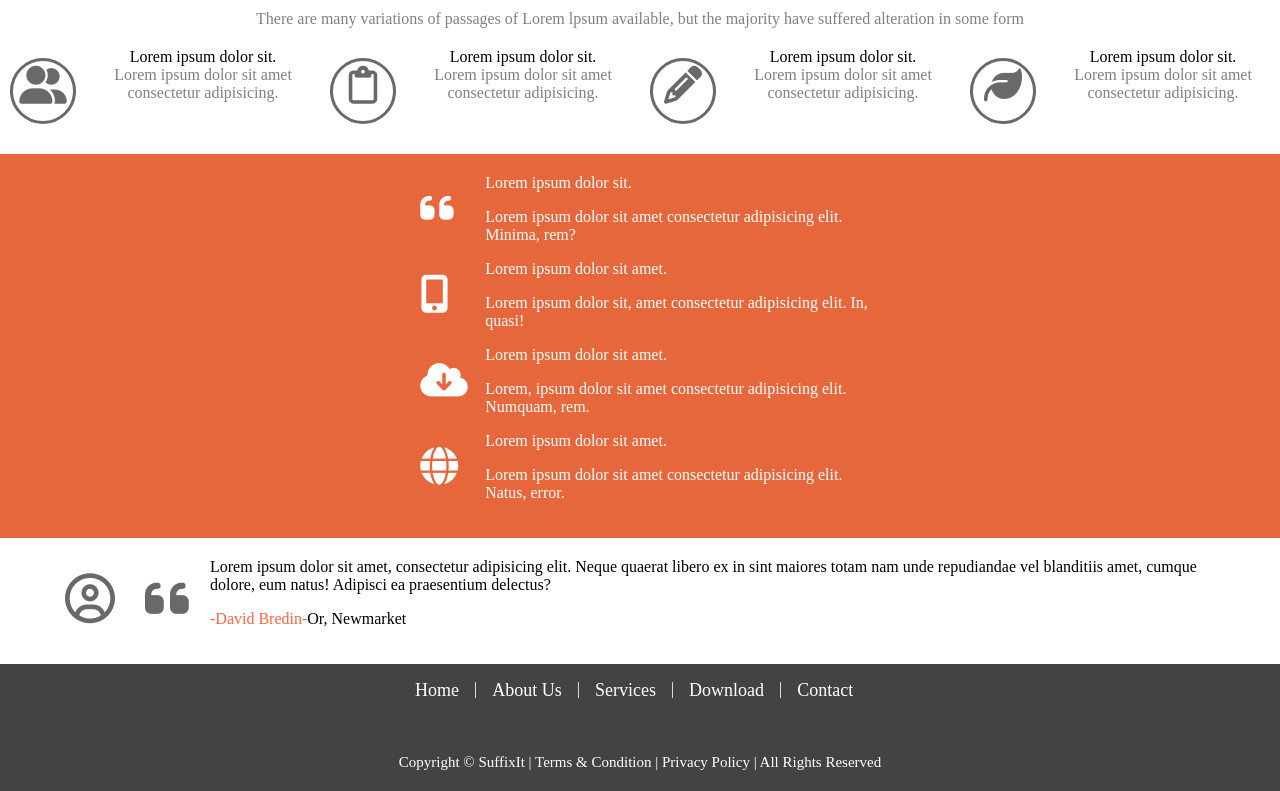
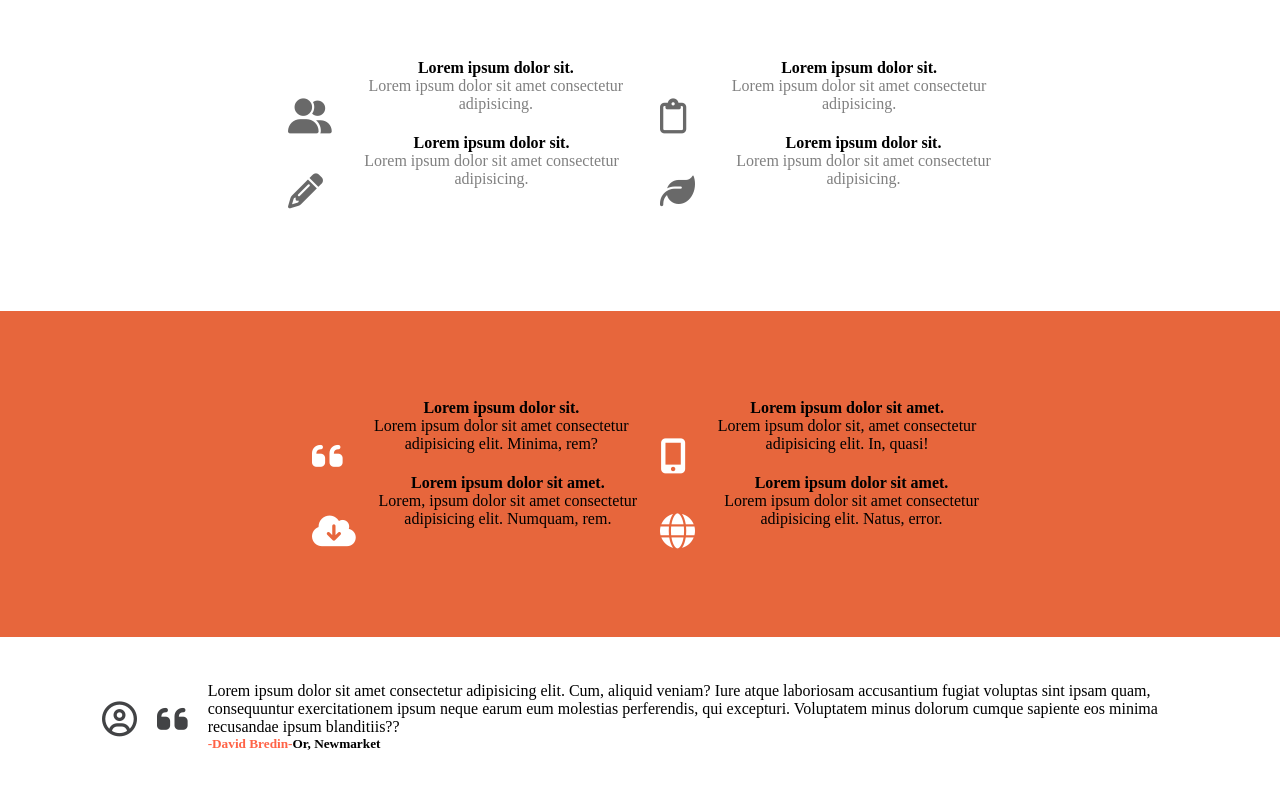
Before and after one commit to ahmedisti/Template-One, a plain HTML site: page index.html in a window 1280 px wide. Shown: the part 414-1205 px from the top of the page. Drawn offline with Linux system fonts and the light colour scheme.

Commit message:
first Commit

```diff
--- a/index.html
+++ b/index.html
@@ -4,7 +4,7 @@
     <meta charset="UTF-8" />
     <meta http-equiv="X-UA-Compatible" content="IE=edge" />
     <meta name="viewport" content="width=device-width, initial-scale=1.0" />
-    <title>Document</title>
+    <title>Template-1</title>
     <link rel="stylesheet" href="style.css" />
     <script
       src="https://kit.fontawesome.com/713604bb5c.js"
@@ -26,113 +26,116 @@
         </div>
 
       </div>
-      <div class="content">
-        <div>
-          <div class="first">
-            <p style="font-size: 30px">
-              Discover & enjoy our <span>amazing feature</span>
-            </p>
-            <p1
-              >There are many variations of passages of Lorem lpsum available,
-              but the majority have suffered alteration in some form</p1
-            >
-          </div>
-          <div class="grid-container">
-            <div class="item1">
+
+
+
+      <section1 class="section1">
+        <div class="grid1">
+          <h1>Discover & enjoy our <span>amazing feature</span></h1>
+          <p>There are many variations of passages of Lorem lpsum available,
+            but the majority have suffered alteration in some form</p>
+          <div class="items1">
+            <div class="one">
               <div><i class="fas fa-user-friends"></i></div>
-              <div>
-                Lorem ipsum dolor sit.
-                <p>Lorem ipsum dolor sit amet consectetur adipisicing.</p>
-              </div>
-            </div>
-            <div class="item2">
-              <div><i class="far fa-clipboard"></i></div>
-              <div>
-                Lorem ipsum dolor sit.
-                <p>Lorem ipsum dolor sit amet consectetur adipisicing.</p>
-              </div>
-            </div>
-            <div class="item3">
-                <div><i class="fas fa-pencil-alt"></i></div>
-                <div>Lorem ipsum dolor sit.
+              <div class="text1"><h4>Lorem ipsum dolor sit.</h4>
                 <p>Lorem ipsum dolor sit amet consectetur adipisicing.</p></div>
 
             </div>
-            <div class="item4">
+
+            <div class="two">
+              <div><i class="far fa-clipboard"></i></div>
+              <div class="text1"><h4>Lorem ipsum dolor sit.</h4>
+                <p>Lorem ipsum dolor sit amet consectetur adipisicing.</p></div>
+            </div>
+
+            <div class="three">
+              <div><i class="fas fa-pencil-alt"></i></div>
+              <div class="text1"><h4>Lorem ipsum dolor sit.</h4>
+                <p>Lorem ipsum dolor sit amet consectetur adipisicing.</p></div>
+            </div>
+
+            <div class="four">
               <div><i class="fas fa-leaf"></i></div>
-                <div>Lorem ipsum dolor sit.
+              <div class="text1"><h4>Lorem ipsum dolor sit.</h4>
                 <p>Lorem ipsum dolor sit amet consectetur adipisicing.</p></div>
+
 
             </div>
           </div>
         </div>
-        <div class="grid-container2">
-            <div>
-                <div>
-                    <div><i class="fas fa-quote-left"></i></div>
-                    <div>
-                      Lorem ipsum dolor sit.
+      </section1>
+
+
+
+      <section2>
+        <div class="grid2">
+
+          <div class="items2">
+            <div class="first">
+              <div><i class="fas fa-quote-left"> </i></div>
+              <div><h4>Lorem ipsum dolor sit.</h4>
                 <p>
                   Lorem ipsum dolor sit amet consectetur adipisicing elit. Minima,
                   rem?
-                      </p>
+                </p></div>
+
+
+
             </div>
-                  </div>
-                  <div>
+            <div class="second">
               <div><i class="fas fa-mobile-alt"></i></div>
-                    <div>
-                      Lorem ipsum dolor sit amet.
+              <div><h4>Lorem ipsum dolor sit amet.</h4>
                 <p>
                   Lorem ipsum dolor sit, amet consectetur adipisicing elit. In,
                   quasi!
-                      </p>
+                </p></div>
+
+
             </div>
+            <div class="third">
+              <div><i class="fas fa-cloud-download-alt"></i></div>
+              <div><h4>Lorem ipsum dolor sit amet.</h4>
+                <p>Lorem, ipsum dolor sit amet consectetur adipisicing elit.
+                  Numquam, rem.</p></div>
+
+
             </div>
-                  <div>
-                    <div><i class="fas fa-cloud-download-alt"></i></div>
-                    <div>
-                      Lorem ipsum dolor sit amet.
-                      <p>
-                        Lorem, ipsum dolor sit amet consectetur adipisicing elit.
-                        Numquam, rem.
-                      </p>
-                    </div>
-                  </div>
-
-                  <div>
+            <div class="fourth">
               <div><i class="fas fa-globe"></i></div>
-                    <div>
-                      Lorem ipsum dolor sit amet.
+              <div><h4>Lorem ipsum dolor sit amet.</h4>
                 <p>
                   Lorem ipsum dolor sit amet consectetur adipisicing elit. Natus,
                   error.
-                      </p>
+                </p></div>
+
+
             </div>
           </div>
         </div>
+      </section2>
+
+
+      <section3>
+        <div class="grid3">
+          <div class="items3">
+            <div>
+              <i class="far fa-user-circle"></i>
 
             </div>
-        <div class="grid-container3">
+            <div><i class="fas fa-quote-left"></i></div>
             <div>
-            <i class="far fa-user-circle"></i>
-          </div>
-          <div>
-            <i class="fas fa-quote-left"></i>
-          </div>
-          <div>
-            Lorem ipsum dolor sit amet, consectetur adipisicing elit. Neque
-            quaerat libero ex in sint maiores totam nam unde repudiandae vel
-            blanditiis amet, cumque dolore, eum natus! Adipisci ea praesentium
-            delectus?
-            <p>
+              <p>Lorem ipsum dolor sit amet consectetur adipisicing elit. Cum, aliquid veniam? Iure atque laboriosam accusantium fugiat voluptas sint ipsam quam, consequuntur exercitationem ipsum neque earum eum molestias perferendis, qui excepturi. Voluptatem minus dolorum cumque sapiente eos minima recusandae ipsum blanditiis??</p>
+            <h5>
               <span style="color: tomato">-David Bredin-</span>Or, Newmarket
-            </p>
-            <p></p>
+            </h5>
             </div>
           </div>
         </div>
+      </section3>
+
 
       <footer class="footer">
+        <div class="grid4"></div>
         <div class="inner-footer">
           <div class="quick-links">
             <ul>
--- a/style.css
+++ b/style.css
@@ -1,7 +1,4 @@
-/* * {
-  box-sizing: border-box;
-} */
-body{
+* {
   padding: 0px;
   margin: 0px;
 }
@@ -12,27 +9,17 @@ body{
   padding: 40px;
   margin: auto;
 }
-/* .title {
-  color: black;
-  text-transform: uppercase;
-  font-size: 40px;
-  width: 100%;
-  border-bottom: 3px solid #fff;
-  line-height: 0.1em;
-  margin: 10px 0 20px;
 
-} */
-
-h1{
+h1 {
   font-family: sans-serif;
-    margin:  auto;
+  margin: auto;
   text-align: center;
   font-size: 50px;
   max-width: 600px;
   position: relative;
   text-transform: uppercase;
 }
-h1::before{
+h1::before {
   content: "";
   display: block;
   width: 120px;
@@ -40,10 +27,10 @@ h1::before{
   background: #fff;
   position: absolute;
   left: 0;
-    top: 50%
+  top: 50%;
 }
 
-h1::after{
+h1::after {
   content: "";
   display: block;
   width: 120px;
@@ -51,7 +38,7 @@ h1::after{
   background: #fff;
   position: absolute;
   right: 0;
-    top: 50%
+  top: 50%;
 }
 .header h2 {
   color: white;
@@ -64,7 +51,6 @@ h1::after{
 .header p {
   margin: 0;
   text-align: center;
-
 }
 
 .header button {
@@ -77,144 +63,148 @@ h1::after{
   text-transform: uppercase;
   text-align: center;
 }
-.content {
-  background-color: white;
-}
-.first {
-  text-align: center;
-  margin: 0;
+
+.footer {
+  background-color: #424345;
 }
 
-.first span {
-  font-weight: bold;
-}
-
-.first p1 {
-  color: grey;
-  margin: 0px 20px 0px 20px;
-}
-
-.grid-container {
-  display: flex;
-  grid-template-areas:
-    "one one  two two "
-    " three three four four ";
-  text-align: center;
-  margin-top: 20px;
-  justify-items: center;
-}
-.grid-container p {
-  position: relative;
-
-  margin: auto;
-  color: grey;
-
-}
-.grid-container i{
-
-}
-
-.item1 {
-  grid-area: one;
-}
-
-.item2 {
-  grid-area: two;
-}
-.item3 {
-  grid-area: three;
-}
-.item4 {
-  grid-area: four;
-}
-
-.grid-container2 {
-  background-color: #E6673C;
-  display: grid;
-  margin-top: 20px;
-  padding: 20px;
-  /* grid-template-columns: repeat(2,1fr);
-  grid-template-rows: 100px 100px; */
-  color: white;
-  justify-content: center;
-  grid-column: 1 / span 1;
-  grid-row: 1 / span 2;
-
-}
-
-.grid-container2 i{
-    color: white;
-    border-style: none;
-}
-
-.grid-container3 {
-  padding: 20px 50px 20px 50px;
-  display: flex;
-  text-align: left;
-
-}
-.grid-container3 i{
-    border-style: none;
-    font-size: 50px;
-    text-justify: auto;
-}
-
-i {
-  color: #696969;
-  font-size: 38px;
-  padding: 5px 5px 5px 5px;
-  border-style: solid;
-  border-radius: 100%;
-  float: left;
-  margin: 10px;
-  height: 50px;
-  width: 50px;
-  display: flex;
-
-}
-
-.footer{
-    background-color: #424345;
-}
-.inner-footer{
-    margin: 0px;
-    padding: 0px;
-}
-
-.quick-links{
+.quick-links {
   display: flex;
   width: 560px;
   height: 70px;
   margin: auto;
 }
 
-.quick-links ul{
+.quick-links ul {
   display: flex;
 }
 
-.quick-items{
-
+.quick-items {
   list-style: none;
-
 }
-.quick-items a{
+.quick-items a {
   text-decoration: none;
   padding: 0px 15px;
   font-size: 18px;
   color: white;
-    transition: all .25s;
+  transition: all 0.25s;
 }
 
-.quick-items a:hover{
-    color:#1bbb9a ;
+.quick-items a:hover {
+  color: #1bbb9a;
 }
 
-.outter-footer{
-
+.outter-footer {
   padding: 20px;
   text-align: center;
   color: white;
   font-size: 15px;
-    margin: auto;
+  /* margin: auto; */
+}
 
+.grid1 {
+  background-color: white;
+  margin-top: 20px;
+  margin-bottom: 20px;
+
+  text-align: center;
+  padding: 20px;
 }
+
+.grid1 h1 {
+  font-size: 20px;
+  text-transform: none;
+  font-weight: lighter;
+}
+.grid1 h1 span {
+  font-size: 20px;
+  font-weight: bold;
+}
+
+.grid1 p {
+  color: gray;
+}
+
+.items1 {
+  display: grid;
+  grid-template-columns: 2fr 2fr;
+  justify-content: center;
+  padding: 5% 20%;
+}
+.items1 i {
+  color: #696969;
+  font-size: 35px;
+  padding-top: 40px;
+  padding-right: 20px;
+  padding-left: 20px;
+}
+.one {
+  display: flex;
+}
+.two {
+  display: flex;
+}
+.three {
+  display: flex;
+}
+.four {
+  display: flex;
+}
+
+.grid2 {
+  background-color: #e7663c;
+  text-align: center;
+  padding: 30px 60px;
+}
+
+.items2 {
+  display: grid;
+  grid-template-columns: 2fr 2fr;
+  justify-content: center;
+  padding: 5% 20%;
+}
+
+.items2 i {
+  color: white;
+  font-size: 35px;
+  padding-top: 40px;
+  padding-right: 20px;
+  padding-left: 20px;
+}
+.first {
+  display: flex;
+}
+
+.second {
+  display: flex;
+}
+
+.third {
+  display: flex;
+}
+
+.fourth {
+  display: flex;
+}
+
+.items3 {
+  display: flex;
+  justify-content: center;
+  padding: 2% 5%;
+}
+.grid3 {
+  margin-top: 20px;
+  margin-bottom: 20px;
+  padding-left: 40px;
+}
+.items3 i {
+  padding-top: 20px;
+  padding-right: 20px;
+
+  font-size: 35px;
+  color: #424345;
+}
+
+.grid4 {
+  padding: 20px 30px;
+}
```
Lines whose indentation alone changed are shown as unchanged.
